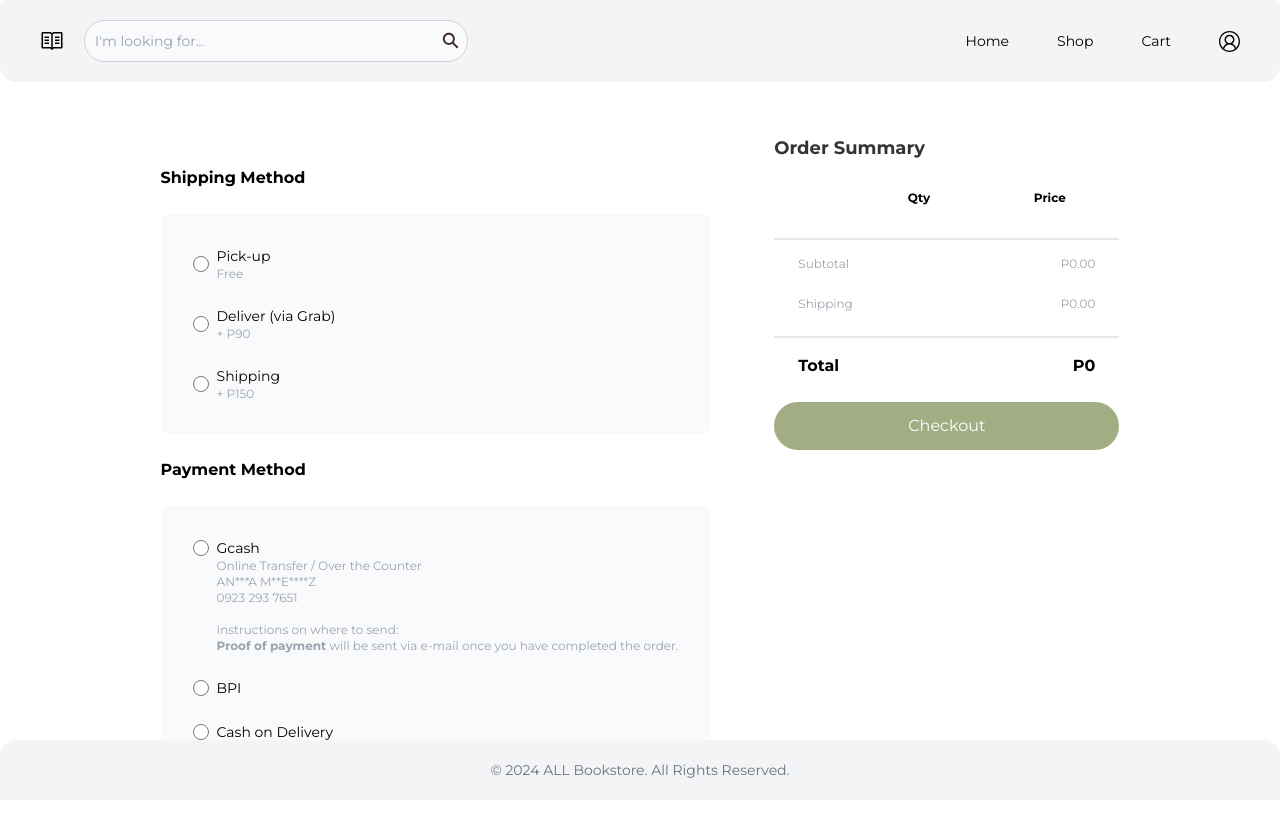
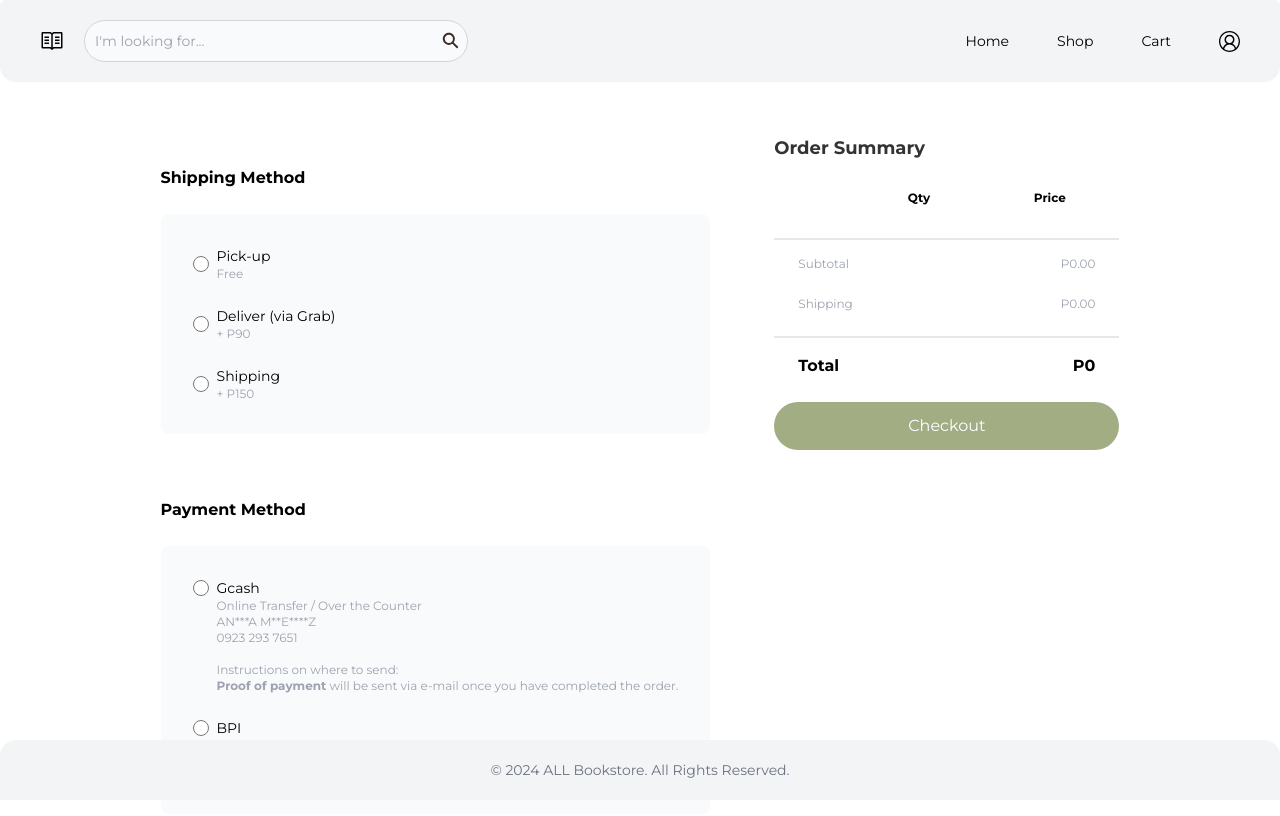
Before and after one commit to isabellelbgn/all-bookstore, a React (Vite) app in the folder frontend/: page /checkout in a window 1280 px wide. Shown: the top 816 px of the page. Built offline with nearby package versions, Linux system fonts and the light colour scheme.

Commit message:
Fixed minor issue: checkout page

```diff
--- a/frontend/src/pages/Checkout.jsx
+++ b/frontend/src/pages/Checkout.jsx
@@ -199,6 +199,8 @@ function Checkout() {
                       </div>
                     </div>
                   </div>
+                </form>
+                <form class="mt-16 max-w-2xl">
                   <div>
                     <h2 className="font-bold">Payment Method</h2>
                     <div class="flex flex-col p-2 rounded bg-gray-50 sm:rounded-lg mt-6">
```
